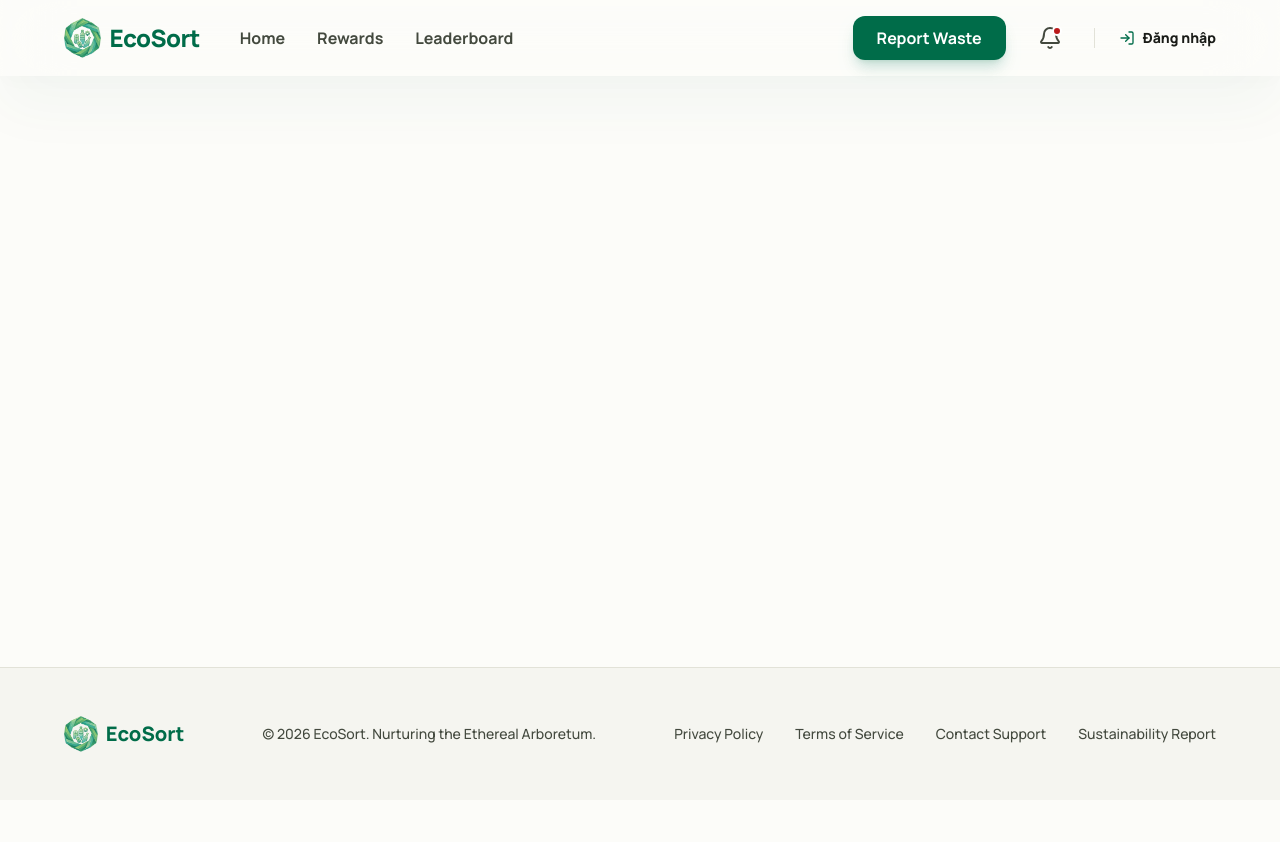
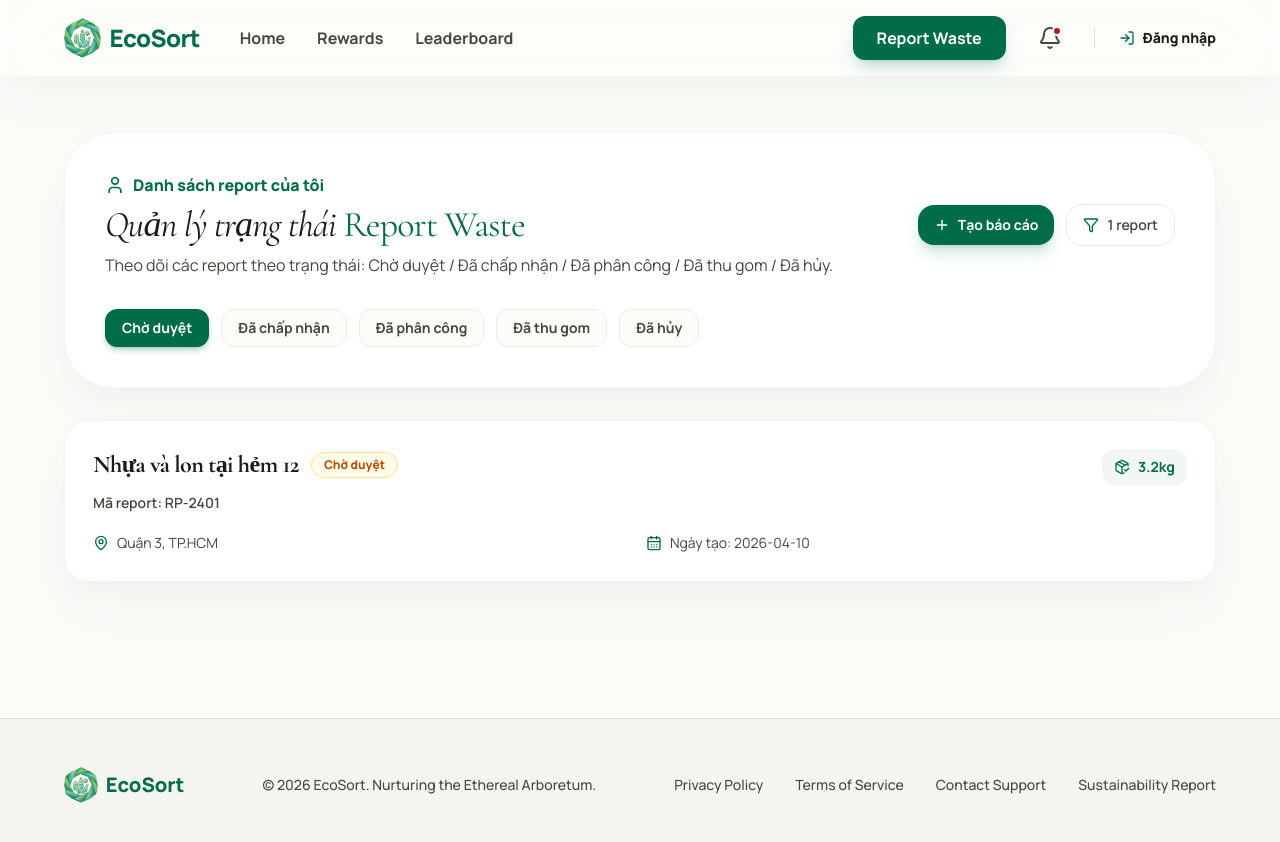
Before and after one commit to kelvinn0104/SWP391_BL3W_FE, a React (Vite) app: page /report in a window 1280 px wide. Shown: the top 842 px of the page. Before the commit the page ends 800 px from the top, so only its background shows below. Built offline with nearby package versions, Linux system fonts and the light colour scheme.

Commit message:
Report Watse UI

```diff
--- a/src/App.jsx
+++ b/src/App.jsx
@@ -3,20 +3,21 @@
  * SPDX-License-Identifier: Apache-2.0
  */
 
-import React, {useEffect, useRef, useState} from 'react';
-import {Bell, ChevronDown, LogIn, LogOut, User} from 'lucide-react';
-import {BrowserRouter as Router, Routes, Route, NavLink, Link} from 'react-router-dom';
+import React, { useEffect, useRef, useState } from 'react';
+import { Bell, ChevronDown, LogIn, LogOut, User } from 'lucide-react';
+import { BrowserRouter as Router, Routes, Route, NavLink, Link } from 'react-router-dom';
 import Home from './pages/Home';
 import Rewards from './pages/Rewards';
 import Leaderboard from './pages/Leaderboard';
 import Login from './pages/Login';
 import Profile from './pages/Profile';
+import Report from './pages/Report';
 
 function readAuth() {
   return localStorage.getItem('ecosort_auth') === '1';
 }
 
-function Layout({children}) {
+function Layout({ children }) {
   const [isAuthed, setIsAuthed] = useState(() => readAuth());
   const [menuOpen, setMenuOpen] = useState(false);
   const menuRef = useRef(null);
@@ -66,7 +67,7 @@ function Layout({children}) {
             <nav className="hidden md:flex items-center gap-8">
               <NavLink
                 to="/"
-                className={({isActive}) =>
+                className={({ isActive }) =>
                   `font-bold transition-colors ${isActive ? 'text-primary border-b-2 border-primary pb-1' : 'text-on-surface-variant hover:text-primary'}`
                 }
               >
@@ -74,7 +75,7 @@ function Layout({children}) {
               </NavLink>
               <NavLink
                 to="/rewards"
-                className={({isActive}) =>
+                className={({ isActive }) =>
                   `font-bold transition-colors ${isActive ? 'text-primary border-b-2 border-primary pb-1' : 'text-on-surface-variant hover:text-primary'}`
                 }
               >
@@ -82,7 +83,7 @@ function Layout({children}) {
               </NavLink>
               <NavLink
                 to="/leaderboard"
-                className={({isActive}) =>
+                className={({ isActive }) =>
                   `font-bold transition-colors ${isActive ? 'text-primary border-b-2 border-primary pb-1' : 'text-on-surface-variant hover:text-primary'}`
                 }
               >
@@ -93,7 +94,7 @@ function Layout({children}) {
 
           <div className="flex items-center gap-6">
             <Link
-              to="/login?returnTo=/report"
+              to="/report"
               className="hidden sm:inline-flex items-center justify-center bg-primary hover:bg-primary-container text-white px-6 py-2.5 rounded-xl font-bold transition-all active:scale-95 shadow-lg shadow-primary/20"
             >
               Report Waste
@@ -230,6 +231,7 @@ export default function App() {
           <Route path="/leaderboard" element={<Leaderboard />} />
           <Route path="/login" element={<Login />} />
           <Route path="/profile" element={<Profile />} />
+          <Route path="/report" element={<Report />} />
         </Routes>
       </Layout>
     </Router>
--- a/src/pages/Home.jsx
+++ b/src/pages/Home.jsx
@@ -1,4 +1,4 @@
-import {motion} from 'motion/react';
+import { motion } from 'motion/react';
 import {
   Leaf,
   Camera,
@@ -20,6 +20,7 @@ import {
   Sparkles,
   ChevronRight,
 } from 'lucide-react';
+import { Link } from 'react-router-dom';
 
 export default function Home() {
   return (
@@ -28,9 +29,9 @@ export default function Home() {
       <section className="relative pt-12 lg:pt-16">
         <div className="grid grid-cols-1 lg:grid-cols-12 gap-12 items-start">
           <motion.div
-            initial={{opacity: 0, y: 30}}
-            animate={{opacity: 1, y: 0}}
-            transition={{duration: 0.8, ease: [0.16, 1, 0.3, 1]}}
+            initial={{ opacity: 0, y: 30 }}
+            animate={{ opacity: 1, y: 0 }}
+            transition={{ duration: 0.8, ease: [0.16, 1, 0.3, 1] }}
             className="lg:col-span-6 space-y-8"
           >
             <div className="inline-flex items-center gap-3 bg-primary/5 px-5 py-2 rounded-full border border-primary/10">
@@ -55,16 +56,19 @@ export default function Home() {
                 <span className="relative z-10">Bắt đầu hành trình</span>
                 <ArrowRight className="absolute right-6 top-1/2 -translate-y-1/2 w-5 h-5 opacity-0 group-hover:opacity-100 transition-all" />
               </button>
-              <button className="px-8 sm:px-12 py-4 sm:py-5 rounded-full font-bold text-base sm:text-lg border-2 border-surface-container-highest hover:bg-surface-container-low transition-all">
-                Khám phá thêm
-              </button>
+              <Link
+                to="/report"
+                className="inline-flex items-center justify-center px-8 sm:px-12 py-4 sm:py-5 rounded-full font-bold text-base sm:text-lg border-2 border-surface-container-highest hover:bg-surface-container-low transition-all"
+              >
+                Report Waste
+              </Link>
             </div>
           </motion.div>
 
           <motion.div
-            initial={{opacity: 0, scale: 0.95}}
-            animate={{opacity: 1, scale: 1}}
-            transition={{duration: 1, delay: 0.2}}
+            initial={{ opacity: 0, scale: 0.95 }}
+            animate={{ opacity: 1, scale: 1 }}
+            transition={{ duration: 1, delay: 0.2 }}
             className="lg:col-span-6 relative"
           >
             <div className="relative aspect-[4/3] rounded-[2rem] sm:rounded-[3rem] overflow-hidden botanical-shadow">
@@ -200,7 +204,7 @@ export default function Home() {
           </div>
 
           <div className="grid grid-cols-1 sm:grid-cols-2 gap-6">
-            <motion.div whileHover={{y: -10}} className="aspect-square rounded-3xl overflow-hidden">
+            <motion.div whileHover={{ y: -10 }} className="aspect-square rounded-3xl overflow-hidden">
               <img
                 src="/images/waste-4.png"
                 alt="Phân loại rác thải nhựa"
@@ -209,7 +213,7 @@ export default function Home() {
               />
             </motion.div>
             <motion.div
-              whileHover={{y: -10}}
+              whileHover={{ y: -10 }}
               className="aspect-square rounded-3xl overflow-hidden sm:mt-12"
             >
               <img
@@ -333,7 +337,7 @@ export default function Home() {
   );
 }
 
-function ImpactStat({label, value, unit}) {
+function ImpactStat({ label, value, unit }) {
   return (
     <div className="w-full max-w-[16rem] space-y-4 text-center flex flex-col items-center">
       <p className="text-[10px] sm:text-xs font-black uppercase tracking-[0.3em] text-on-surface-variant/50 min-h-[1rem]">
@@ -349,7 +353,7 @@ function ImpactStat({label, value, unit}) {
   );
 }
 
-function StepCard({number, title, description}) {
+function StepCard({ number, title, description }) {
   return (
     <div className="space-y-8 group">
       <div className="text-8xl font-serif italic text-primary/10 group-hover:text-primary/20 transition-colors leading-none">
@@ -363,7 +367,7 @@ function StepCard({number, title, description}) {
   );
 }
 
-function LeaderboardItem({rank, name, points, avatar}) {
+function LeaderboardItem({ rank, name, points, avatar }) {
   return (
     <div className="flex items-center justify-between py-6 group cursor-pointer">
       <div className="flex items-center gap-6">
@@ -399,7 +403,7 @@ function LeaderboardItem({rank, name, points, avatar}) {
   );
 }
 
-function ActivityItem({user, action, time, icon}) {
+function ActivityItem({ user, action, time, icon }) {
   return (
     <div className="flex items-start gap-6 p-6 hover:bg-surface-container-low rounded-[2rem] transition-all cursor-pointer group">
       <div className="w-12 h-12 bg-primary/5 rounded-2xl flex items-center justify-center text-primary group-hover:bg-primary group-hover:text-white transition-all shrink-0">
@@ -417,9 +421,9 @@ function ActivityItem({user, action, time, icon}) {
   );
 }
 
-function HarmfulEffectCard({image, title, description}) {
+function HarmfulEffectCard({ image, title, description }) {
   return (
-    <motion.div whileHover={{y: -10}} className="space-y-6 group">
+    <motion.div whileHover={{ y: -10 }} className="space-y-6 group">
       <div className="aspect-[4/3] rounded-[2.5rem] overflow-hidden botanical-shadow">
         <img
           src={image}
--- /dev/null
+++ b/src/pages/Report.jsx
@@ -0,0 +1,185 @@
+import {useMemo, useState} from 'react';
+import {CalendarDays, Filter, MapPin, PackageCheck, Plus, User} from 'lucide-react';
+
+const REPORT_STATUS_OPTIONS = [
+  {value: 'Pending', label: 'Chờ duyệt'},
+  {value: 'Accepted', label: 'Đã chấp nhận'},
+  {value: 'Assigned', label: 'Đã phân công'},
+  {value: 'Collected', label: 'Đã thu gom'},
+  {value: 'Canceled', label: 'Đã hủy'},
+];
+
+function getStatusLabel(status) {
+  return REPORT_STATUS_OPTIONS.find((item) => item.value === status)?.label ?? status;
+}
+
+const MY_REPORTS = [
+  {
+    id: 'RP-2401',
+    title: 'Nhựa và lon tại hẻm 12',
+    location: 'Quận 3, TP.HCM',
+    createdAt: '2026-04-10',
+    weight: '3.2kg',
+    status: 'Pending',
+  },
+  {
+    id: 'RP-2394',
+    title: 'Giấy carton trước cổng chung cư',
+    location: 'Quận 7, TP.HCM',
+    createdAt: '2026-04-08',
+    weight: '5.1kg',
+    status: 'Accepted',
+  },
+  {
+    id: 'RP-2388',
+    title: 'Điểm tập kết chai nhựa',
+    location: 'Thủ Đức, TP.HCM',
+    createdAt: '2026-04-06',
+    weight: '2.7kg',
+    status: 'Assigned',
+  },
+  {
+    id: 'RP-2379',
+    title: 'Rác tái chế tại công viên',
+    location: 'Bình Thạnh, TP.HCM',
+    createdAt: '2026-04-03',
+    weight: '4.4kg',
+    status: 'Collected',
+  },
+  {
+    id: 'RP-2371',
+    title: 'Kim loại vụn từ hộ gia đình',
+    location: 'Gò Vấp, TP.HCM',
+    createdAt: '2026-04-01',
+    weight: '1.8kg',
+    status: 'Canceled',
+  },
+];
+
+function statusClassName(status) {
+  switch (status) {
+    case 'Pending':
+      return 'bg-amber-50 text-amber-700 border-amber-200';
+    case 'Accepted':
+      return 'bg-blue-50 text-blue-700 border-blue-200';
+    case 'Assigned':
+      return 'bg-violet-50 text-violet-700 border-violet-200';
+    case 'Collected':
+      return 'bg-emerald-50 text-emerald-700 border-emerald-200';
+    case 'Canceled':
+      return 'bg-rose-50 text-rose-700 border-rose-200';
+    default:
+      return 'bg-surface-container-low text-on-surface-variant border-surface-container-high';
+  }
+}
+
+export default function Report() {
+  const [activeStatus, setActiveStatus] = useState('Pending');
+
+  const filteredReports = useMemo(
+    () => MY_REPORTS.filter((report) => report.status === activeStatus),
+    [activeStatus]
+  );
+
+  return (
+    <div className="px-4 sm:px-6 md:px-16 py-10 sm:py-14 space-y-8">
+      <section className="bg-surface-container-lowest rounded-[2.5rem] sm:rounded-[3rem] p-7 sm:p-10 border border-surface-container-high/60 botanical-shadow">
+        <div className="flex flex-col lg:flex-row lg:items-center lg:justify-between gap-6">
+          <div className="space-y-2">
+            <div className="inline-flex items-center gap-2 text-primary font-extrabold">
+              <User className="w-5 h-5" />
+              <span>Danh sách report của tôi</span>
+            </div>
+            <h1 className="text-3xl sm:text-4xl font-serif italic text-on-surface">
+              Quản lý trạng thái <span className="not-italic text-primary">Report Waste</span>
+            </h1>
+            <p className="text-on-surface-variant">
+              Theo dõi các report theo trạng thái: Chờ duyệt / Đã chấp nhận / Đã phân công / Đã thu
+              gom / Đã hủy.
+            </p>
+          </div>
+
+          <div className="flex flex-col sm:flex-row sm:items-center gap-3">
+            <button
+              type="button"
+              className="inline-flex items-center justify-center gap-2 bg-primary hover:bg-primary-container text-white px-4 py-2.5 rounded-2xl text-sm font-bold transition-all active:scale-[0.99] shadow-lg shadow-primary/20"
+            >
+              <Plus className="w-4 h-4" />
+              Tạo báo cáo
+            </button>
+            <div className="inline-flex items-center gap-2 rounded-2xl border border-surface-container-high px-4 py-2.5 text-sm font-semibold text-on-surface-variant">
+              <Filter className="w-4 h-4 text-primary" />
+              {filteredReports.length} report
+            </div>
+          </div>
+        </div>
+
+        <div className="mt-8 flex flex-wrap gap-3">
+          {REPORT_STATUS_OPTIONS.map((statusOption) => {
+            const isActive = statusOption.value === activeStatus;
+            return (
+              <button
+                key={statusOption.value}
+                type="button"
+                onClick={() => setActiveStatus(statusOption.value)}
+                className={`px-4 py-2 rounded-xl border text-sm font-bold transition-all ${
+                  isActive
+                    ? 'bg-primary text-white border-primary shadow-md shadow-primary/25'
+                    : 'bg-surface text-on-surface-variant border-surface-container-high hover:border-primary/40 hover:text-primary'
+                }`}
+              >
+                {statusOption.label}
+              </button>
+            );
+          })}
+        </div>
+      </section>
+
+      <section className="space-y-4">
+        {filteredReports.length === 0 ? (
+          <div className="bg-surface-container-lowest rounded-3xl p-8 border border-surface-container-high/60 text-on-surface-variant">
+            Chưa có report nào ở trạng thái{' '}
+            <span className="font-bold text-primary">{getStatusLabel(activeStatus)}</span>.
+          </div>
+        ) : (
+          filteredReports.map((report) => (
+            <article
+              key={report.id}
+              className="bg-surface-container-lowest rounded-3xl p-6 sm:p-7 border border-surface-container-high/60 botanical-shadow"
+            >
+              <div className="flex flex-col lg:flex-row lg:items-start lg:justify-between gap-5">
+                <div className="space-y-3">
+                  <div className="flex items-center gap-3">
+                    <h2 className="text-xl sm:text-2xl font-extrabold text-on-surface">{report.title}</h2>
+                    <span
+                      className={`px-3 py-1 rounded-full text-xs font-black border ${statusClassName(report.status)}`}
+                    >
+                      {getStatusLabel(report.status)}
+                    </span>
+                  </div>
+                  <p className="text-sm font-semibold text-on-surface-variant">Mã report: {report.id}</p>
+                </div>
+
+                <div className="inline-flex items-center gap-2 bg-primary/5 text-primary rounded-xl px-3 py-2 text-sm font-bold">
+                  <PackageCheck className="w-4 h-4" />
+                  {report.weight}
+                </div>
+              </div>
+
+              <div className="mt-5 grid grid-cols-1 sm:grid-cols-2 gap-3 text-sm text-on-surface-variant">
+                <div className="inline-flex items-center gap-2">
+                  <MapPin className="w-4 h-4 text-primary" />
+                  <span>{report.location}</span>
+                </div>
+                <div className="inline-flex items-center gap-2">
+                  <CalendarDays className="w-4 h-4 text-primary" />
+                  <span>Ngày tạo: {report.createdAt}</span>
+                </div>
+              </div>
+            </article>
+          ))
+        )}
+      </section>
+    </div>
+  );
+}
```
